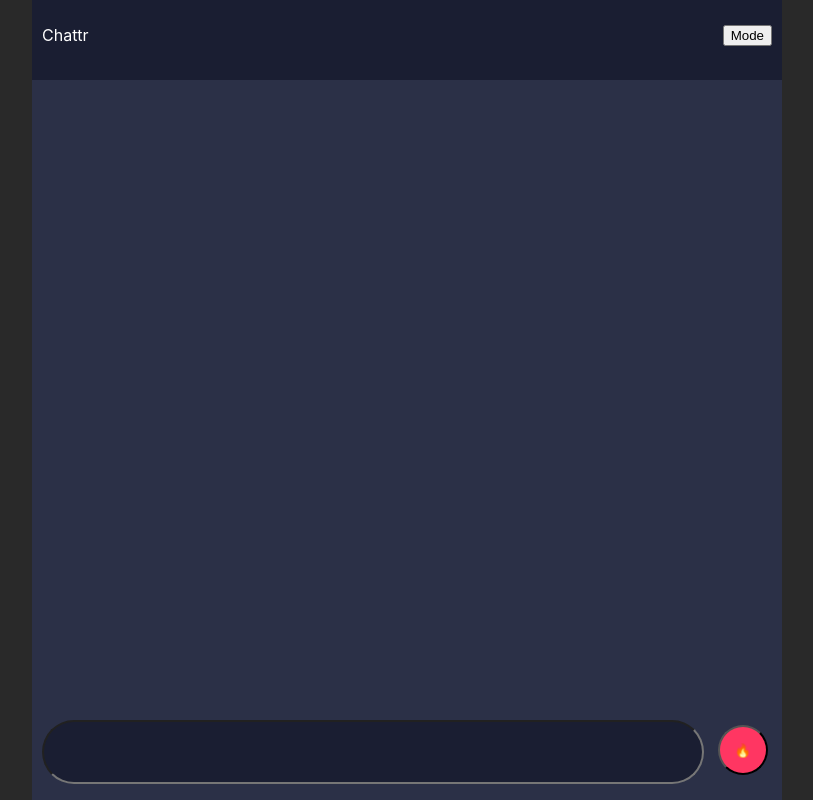
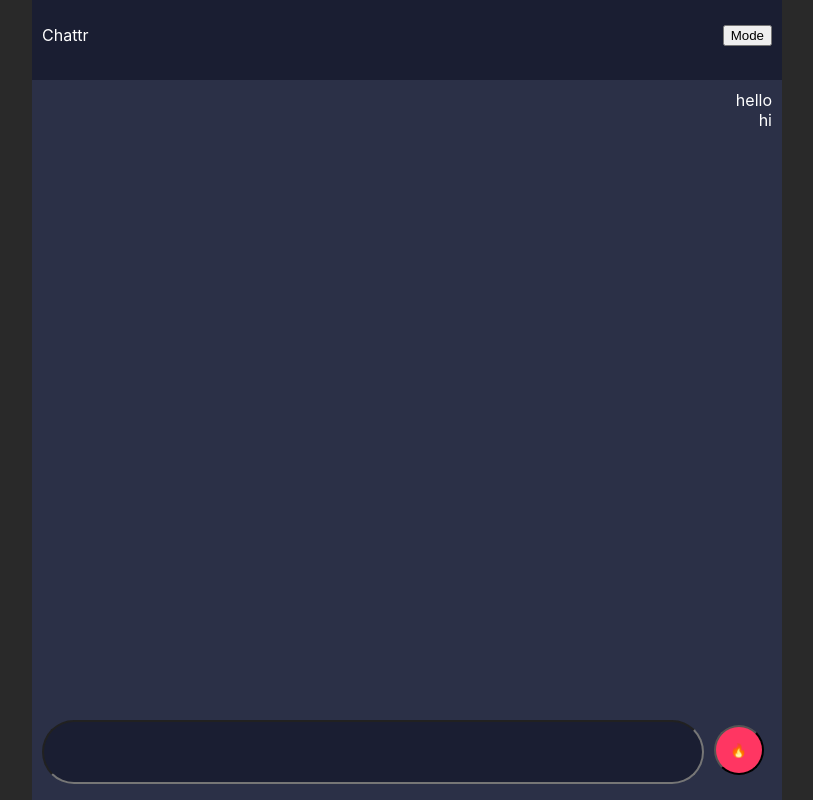
Before and after one commit to sherralotz/chat-app, a React (Create React App) app: page / in a window 1280 px wide. Shown: the whole page, without its empty margins (233-1046 px from the left). Built offline with nearby package versions, Linux system fonts and the light colour scheme.

Commit message:
Worked on messages

```diff
--- a/src/App.css
+++ b/src/App.css
@@ -23,8 +23,6 @@
 }
 .main-container {
   height: 100vh;
-  display: -webkit-flex;
-  display: flex;
 }
 /* ------------------ HEADER ------------------*/
 .header-container {
@@ -63,8 +61,10 @@
   height: 75vh;
   margin: 10vh 0;
   overflow-y: scroll;
+  display: -webkit-flex;
   display: flex;
-  width: 100%;
+  -webkit-flex-direction: column;
+  flex-direction: column;
 }
 .chatarea-container::-webkit-scrollbar {
   width: 0.25rem;
@@ -84,9 +84,31 @@
 .darkmode .chatarea-container::-webkit-scrollbar-thumb {
   background: #6649b8;
 }
+.messagearea-container {
+  display: -webkit-flex;
+  display: flex;
+  -webkit-flex-direction: column;
+  flex-direction: column;
+  -webkit-justify-content: center;
+  justify-content: center;
+}
+.darkmode .textdisplay {
+  color: #fff;
+}
+.sent {
+  /* -webkit-align-self: flex-end;
+  align-self: flex-end; */
+  flex-direction: row-reverse;
+}
+.textdisplay {
+  display: -webkit-flex;
+  display: flex;
+  -webkit-align-items: center;
+  align-items: center;
+}
 
 /* ------------------ INPUT AREA ------------------*/
-.messagearea-container {
+form {
   height: 10vh;
   position: fixed;
   bottom: 0;
@@ -106,13 +128,13 @@
   width: 100%;
 }
 .messagearea-container input {
-  line-height: 40px;
+  height: 40px;
   border-radius: 20em;
   width: 85%;
   font-size: 1.2rem;
   outline: none;
   float: left;
-  margin-left: 10px;
+  margin: 0 10px;
   padding: 10px;
 }
 .darkmode .messagearea-container input {
--- a/src/App.js
+++ b/src/App.js
@@ -1,17 +1,36 @@
-import logo from "./logo.svg";
 import "./App.css";
 import Header from "./components/Header";
 import MessageArea from "./components/MessageArea";
+import React from "react";
 
-function App() {
-  return (
-    <div className="app-container darkmode">
-      <div className="main-container">
-        <Header />
-        <MessageArea />
+class App extends React.Component {
+  constructor() {
+    super();
+    this.state = {
+      isLightMode: false,
+      messageList: [],
+    };
+    this.changeColorMode = this.changeColorMode.bind(this);
+  }
+
+  changeColorMode() {
+    this.setState((prevState) => {
+      return { isLightMode: !prevState.isLightMode };
+    });
+    console.log("B", this.state);
+  }
+
+  render() {
+    const colorMode = this.state.isLightMode ? "lightmode" : "darkmode";
+    return (
+      <div className={`app-container ${colorMode}`}>
+        <div className="main-container">
+          <Header changeColorMode={this.changeColorMode} />
+          <MessageArea />
+        </div>
       </div>
-    </div>
-  );
+    );
+  }
 }
 
 export default App;
--- a/src/components/Header.js
+++ b/src/components/Header.js
@@ -1,15 +1,10 @@
-export default function Header() {
-  const toggleLightDarkMode = () => {
-    const oldClassName = document.body.className;
-    const newClassName =
-      oldClassName === "lightmode" ? "darkmode" : "lightmode";
-    document.body.className = newClassName;
-  };
-
+export default function Header(props) {
   return (
     <div className="header-container">
       <div className="header-title">Chattr</div>
-      <button class="header-menu">Mode</button>
+      <button className="header-menu" onClick={() => props.changeColorMode()}>
+        Mode
+      </button>
     </div>
   );
 }
--- a/src/components/MessageArea.js
+++ b/src/components/MessageArea.js
@@ -1,11 +1,58 @@
+import React, { useState } from "react";
 import MessageDisplayList from "./MessageDisplayList";
 import MessageInputArea from "./MessageInputArea";
 
 export default function MessageArea() {
+  //  constructor(){
+  //    super();
+  //    this.state ={
+  //      messages: []
+  //    }
+  //    this.sendMessage = this.sendMessage.bind(this);
+  //    this.handleMessage = this.handleMessage.bind(this);
+  //  }
+  //  handleMessage(){
+  //     this.setState(prevState=>{
+
+  //     });
+  //  }
+  //  handleMessageInputChange(){
+  //     this.setState(prevState => {
+
+  //     });
+  //  }
+  //  sendMessage(){
+  //     const messages = this.state.messages;
+  //     console.log(messages);
+  //  }
+  const messageTempList = [
+    { text: "hello", id: 1 },
+    { text: "hi", id: 2 },
+  ];
+  const [message, setMessages] = useState("");
+  const [messageList, setMessageList] = useState(messageTempList);
+
+  const submitMessageForm = (e) => {
+    e.preventDefault();
+    setMessageList([
+      ...messageList,
+      {
+        text: message,
+        createdOn: new Date().toString(),
+        id: messageList.length + 1,
+      },
+    ]);
+    setMessages("");
+  };
+  //console.log(messageList);
   return (
     <div className="messagearea-container">
-      <MessageDisplayList />
-      <MessageInputArea />
+      <MessageDisplayList messageList={messageList} />
+      <MessageInputArea
+        setMessages={setMessages}
+        submitMessageForm={submitMessageForm}
+        message={message}
+      />
     </div>
   );
 }
--- a/src/components/MessageDisplayList.js
+++ b/src/components/MessageDisplayList.js
@@ -1,3 +1,14 @@
-export default function MessageDisplayList() {
-  return <div className="msglistdisplay-container"></div>;
+export default function MessageDisplayList(props) {
+  const { messageList } = props;
+  return (
+    <div className="chatarea-container">
+      {messageList.map((message) => {
+        return (
+          <div className="textdisplay sent" key={message.id}>
+            {message.text}
+          </div>
+        );
+      })}
+    </div>
+  );
 }
--- a/src/components/MessageInputArea.js
+++ b/src/components/MessageInputArea.js
@@ -1,8 +1,15 @@
-export default function MessageInputArea() {
+export default function MessageInputArea(props) {
   return (
-    <form className="">
-      <input type="text" class="input" />
-      <button class="sendmsg-btn">🔥</button>
+    <form onSubmit={(e) => props.submitMessageForm(e)}>
+      <input
+        type="text"
+        value={props.message || ""}
+        className="input"
+        onChange={(e) => props.setMessages(e.target.value)}
+      />
+      <button className="sendmsg-btn" type="submit">
+        🔥
+      </button>
     </form>
   );
 }
```
